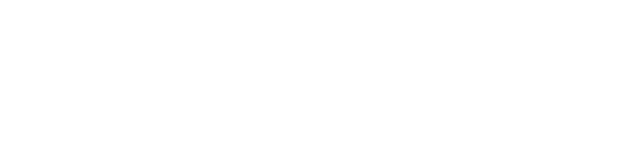
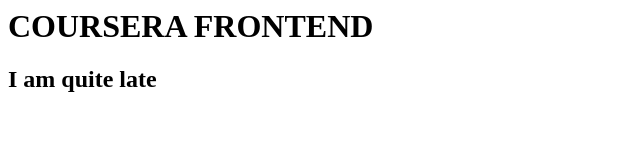
Before and after one commit to ayushjain123/coursera-frntend, a website: page index.html in a window 1280 px wide. Shown: the whole page, without its empty margins (0-640 px from the left). Drawn offline with Linux system fonts and the light colour scheme.

Commit message:
Second commit

```diff
--- a/index.html
+++ b/index.html
@@ -2,5 +2,8 @@
 <head>
     <title>INDEX</title>
     </head>
-
+    <body>
+    <h1>COURSERA FRONTEND </h1>
+        <h2>I am quite late</h2>
+    </body>
 </html>
```
Also changed, not shown: package.json (added, +26 -0 lines), 2 other files.
